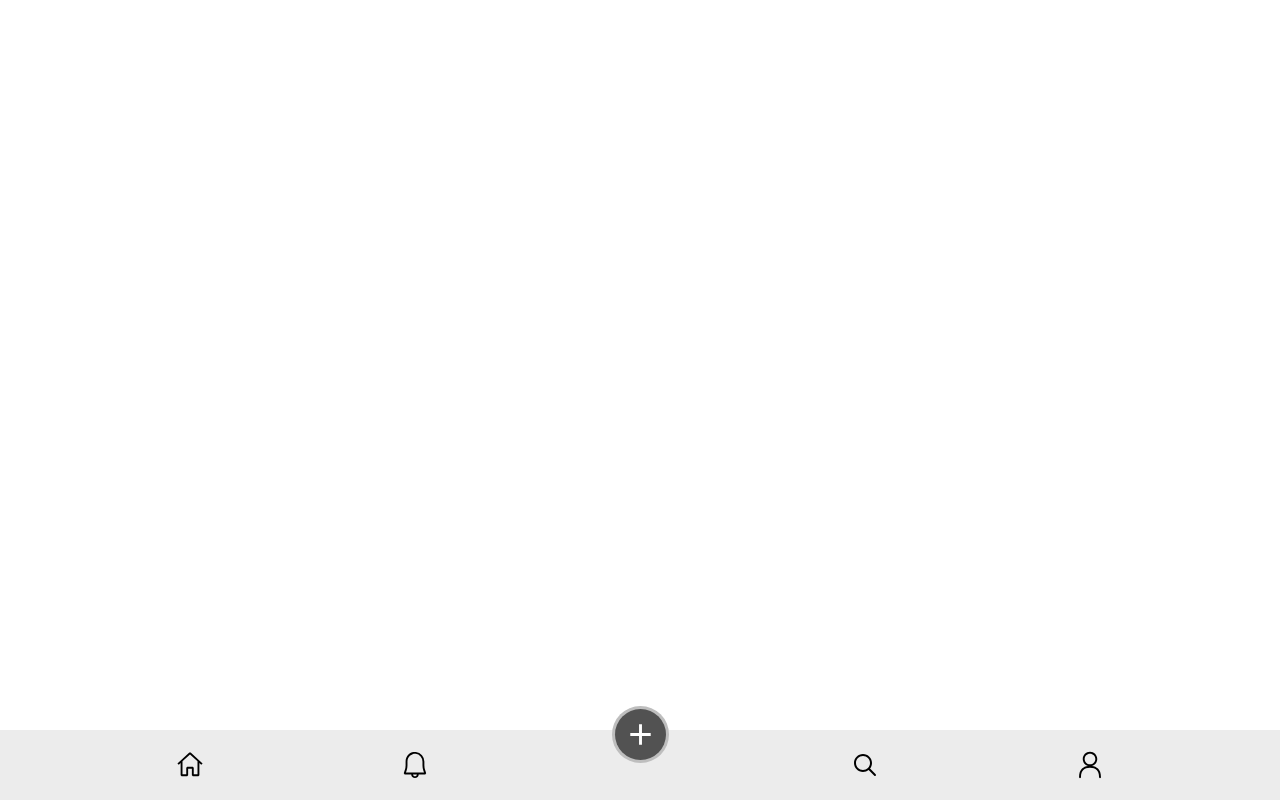
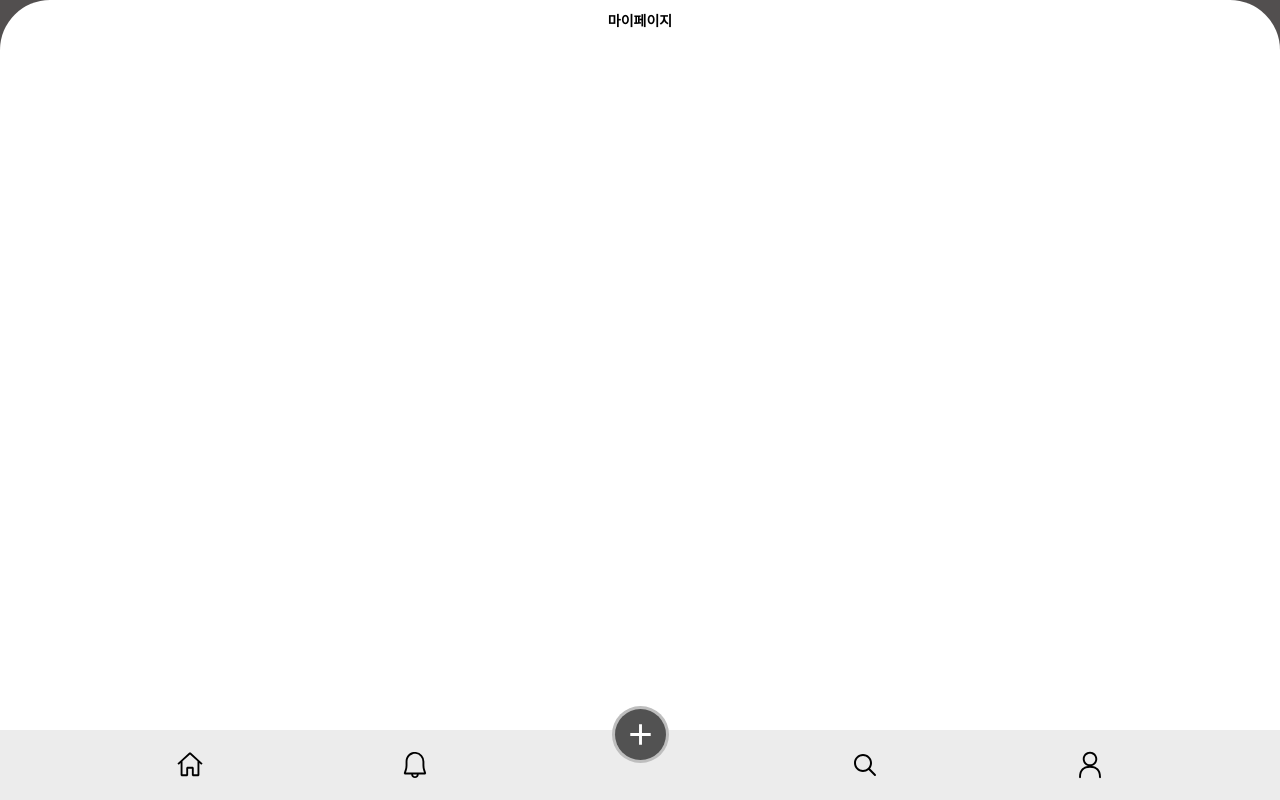
Before and after one commit to sosohandiary/FE, a React (Create React App) app: page /mypage in a window 1280 px wide. Before the commit this address had no page. Built offline with nearby package versions, Linux system fonts and the light colour scheme.

Commit message:
Feat: myPage Router

```diff
--- /dev/null
+++ b/src/pages/MyPage.jsx
@@ -0,0 +1,41 @@
+import React from "react";
+import styled from "styled-components";
+
+function MyPage() {
+  return (
+    <>
+      <StLayout>
+        <StContainer>
+            <Title>마이페이지</Title>
+        </StContainer>
+      </StLayout>
+    </>
+  );
+}
+
+export default MyPage;
+
+const StLayout = styled.div`
+  background: #524f4f;
+`;
+
+const StContainer = styled.div`
+  background: #fff;
+
+  height: 100vh;
+  border-radius: 50px 50px 0px 0px;
+  position: relative;
+  overflow: hidden;
+  display: flex;
+  flex-direction: column;
+  align-items: center;
+`;
+
+const Title = styled.div`
+  font-weight: bold;
+  font-size: 14px;
+  color: black;
+
+  display: flex;
+  padding: 10px;
+`;
--- a/src/pages/Router.js
+++ b/src/pages/Router.js
@@ -3,6 +3,7 @@ import { BrowserRouter, Route, Routes } from "react-router-dom";
 import Login from "./Login";
 import Navigationbar from "../components/Navigationbar";
 import Profile from "./Profile";
+import MyPage from "./MyPage";
 
 const Router = () => {
   return (
@@ -11,6 +12,7 @@ const Router = () => {
       <Routes>
         <Route path="/login" element={<Login />} />
         <Route path="/profile" element={<Profile />} />
+        <Route path="/mypage" element={<MyPage />} />
       </Routes>
     </BrowserRouter>
   );
```
